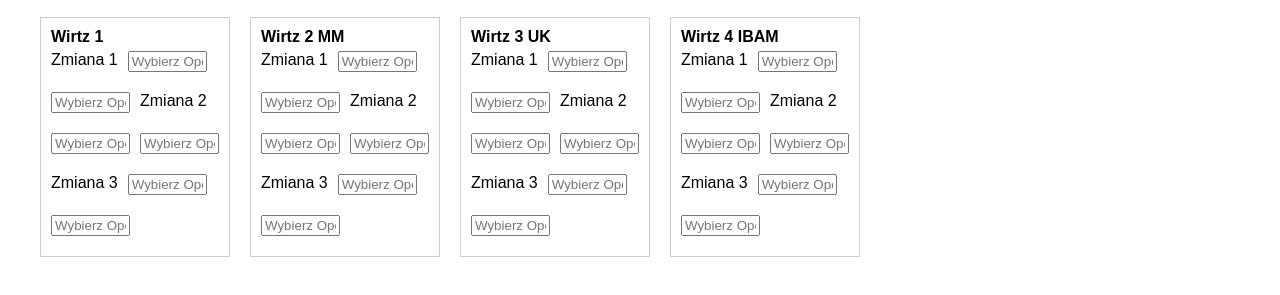
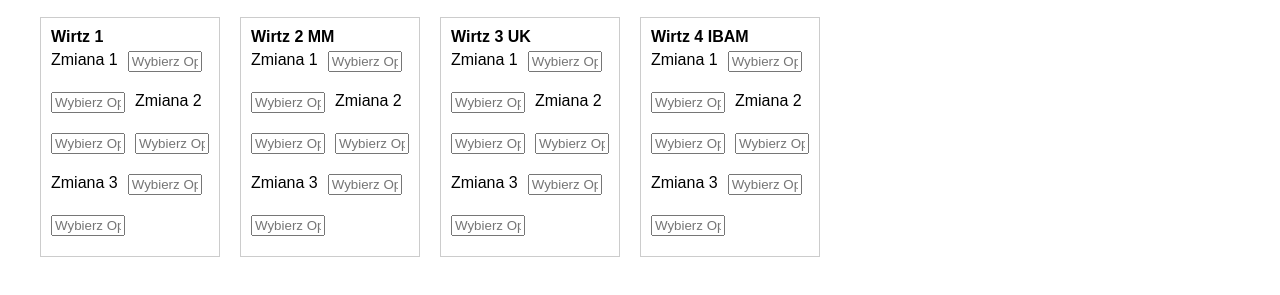
Before and after one commit to adamg177/adamg177.github.io, a plain HTML site: page praca.html in a window 1280 px wide. Shown: the part 51-346 px from the top of the page. Drawn offline with Linux system fonts and the light colour scheme.

Commit message:
nowosci1

```diff
--- a/praca.html
+++ b/praca.html
@@ -34,7 +34,7 @@
         .tile {
             border: 1px solid #ccc;
             padding: 10px;
-            width: calc(16.666% - 10px);
+            width: calc(16.666% - 20px); /* Poprawiona szerokość kafelka z uwzględnieniem marginesu */
             box-sizing: border-box;
             margin-bottom: 20px;
         }
@@ -51,7 +51,7 @@
         }
 
         .change-input {
-            width: calc(50% - 5px);
+            width: calc(50% - 5px); /* Poprawiona szerokość pola input */
             box-sizing: border-box;
             margin-bottom: 10px;
         }
```
